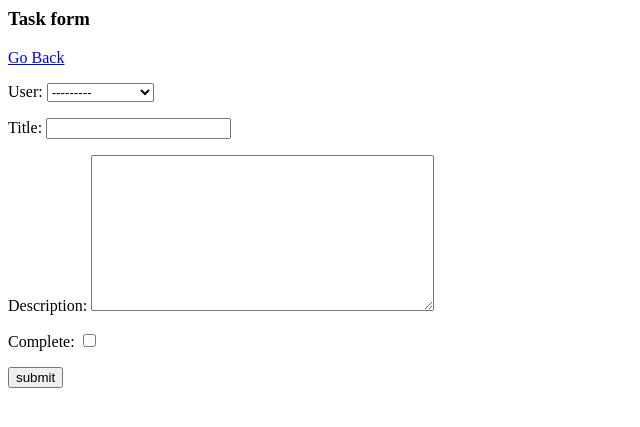
After one commit to Yashagrahari07/Todo-List-with-User-Authentication, a Django app: page /task-create/ in a window 1280 px wide. The commit adds this page. Shown: the top 427 px of the page, without its empty margins (0-640 px from the left). Run offline with Django 4.2, Linux system fonts and the light colour scheme; data comes from the database, SQL or seed files in the repository; both versions use the stored data as it was after the commit.

Commit message:
Task Create, Update and Delete View

```diff
--- /dev/null
+++ b/base/templates/base/task_confirm_delete.html
@@ -0,0 +1,6 @@
+<a href="{% url 'tasks' %}">Go Back</a>
+<form method="POST">
+    {% csrf_token %}
+    <p>Are you sure you want to delete this task? "{{task}}"</p>
+    <input type="submit" value="Delete"/>
+</form>
--- /dev/null
+++ b/base/templates/base/task_form.html
@@ -0,0 +1,7 @@
+<h3>Task form</h3>
+<a href="{% url 'tasks' %}">Go Back</a>
+<form method="Post" action="">
+    {%csrf_token%}
+    {{form.as_p}}
+    <input type="submit" value="submit">
+</form>
--- a/base/templates/base/task_list.html
+++ b/base/templates/base/task_list.html
@@ -1,4 +1,5 @@
 <h1> My To Do List</h1>
+<a href="{% url 'task-create' %}">Add Task</a>
 
 <table>
     <tr>
@@ -9,6 +10,8 @@
     <tr>
         <td>{{task.title}}</td>
         <td><a href="{% url 'task' task.id %}">View</a></td>
+        <td><a href="{% url 'task-update' task.id %}">Edit</a></td>
+        <td><a href="{% url 'task-delete' task.id %}">Delete</a></td>
     <tr>
     {% empty %}
         <h3> No Item in the list </h3>
--- a/base/urls.py
+++ b/base/urls.py
@@ -1,7 +1,10 @@
 from django.urls import path
-from .views import TaskList, TaskDetail
+from .views import TaskList, TaskDetail, TaskCreate, TaskUpdate, TaskDelete
 
 urlpatterns= [
     path('',TaskList.as_view(),name='tasks'),
     path('task/<int:pk>/',TaskDetail.as_view(),name='task'),
+    path('task-create/', TaskCreate.as_view(), name='task-create'),
+    path('task-edit/<int:pk>/', TaskUpdate.as_view(), name='task-update'),
+    path('task-delete/<int:pk>/', TaskDelete.as_view(), name='task-delete'),
 ]
--- a/base/views.py
+++ b/base/views.py
@@ -1,6 +1,8 @@
 from django.shortcuts import render
 from django.views.generic.list import ListView
 from django.views.generic.detail import DetailView
+from django.views.generic.edit import CreateView, UpdateView, DeleteView
+from django.urls import reverse_lazy
 from .models import Task
 
 class TaskList(ListView):
@@ -10,4 +12,19 @@ class TaskList(ListView):
 class TaskDetail(DetailView):
     model = Task
     context_object_name = 'task'
-    template_name = 'base/task.hmtl'
+    template_name = 'base/task.html'
+
+class TaskCreate(CreateView):
+    model = Task
+    fields = '__all__'
+    success_url = reverse_lazy('tasks')
+
+class TaskUpdate(UpdateView):
+    model = Task
+    fields = '__all__'
+    success_url = reverse_lazy('tasks')
+
+class TaskDelete(DeleteView):
+    model = Task
+    context_object_name = 'task'
+    success_url = reverse_lazy('tasks')
--- a/todo_list/settings.py
+++ b/todo_list/settings.py
@@ -20,7 +20,7 @@ BASE_DIR = Path(__file__).resolve().parent.parent
 # See https://docs.djangoproject.com/en/4.2/howto/deployment/checklist/
 
 # SECURITY WARNING: keep the secret key used in production secret!
-SECRET_KEY = 'django-insecure-#=%a2(ryr!*ri+q=b^t9r29u*crt#wwg#$)9iaf&hr2yu-u27g'
+SECRET_KEY = ''
 
 # SECURITY WARNING: don't run with debug turned on in production!
 DEBUG = True
```
Also changed, not shown: db.sqlite3.
